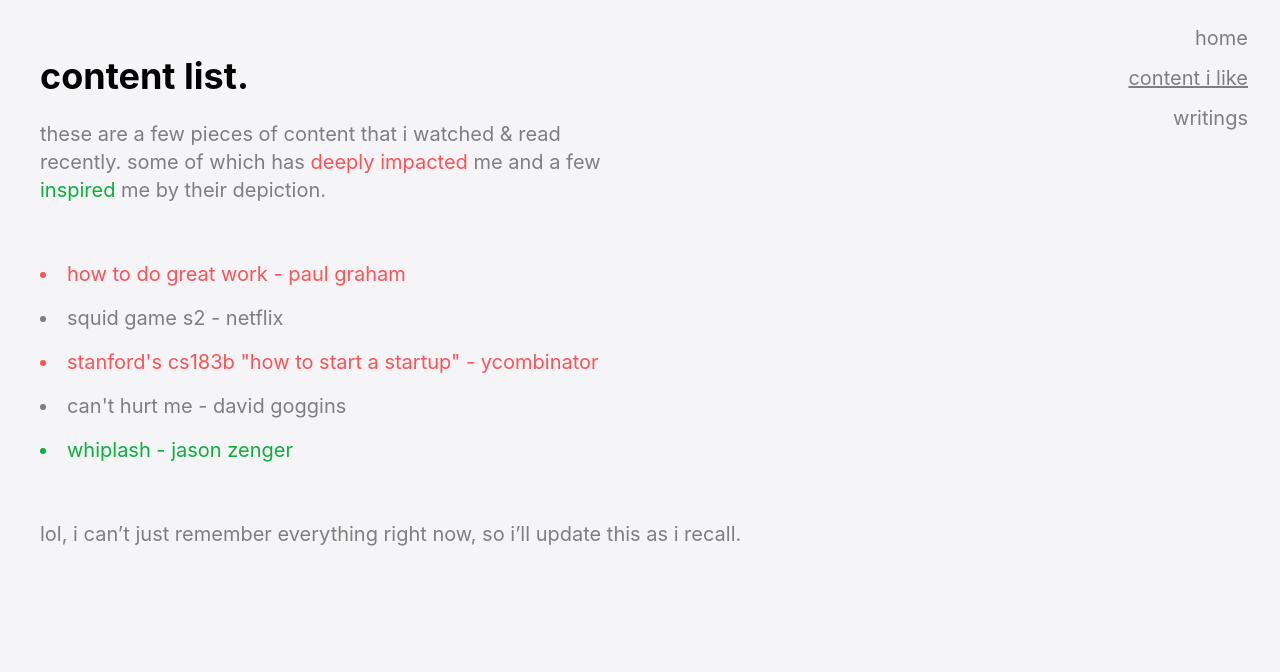
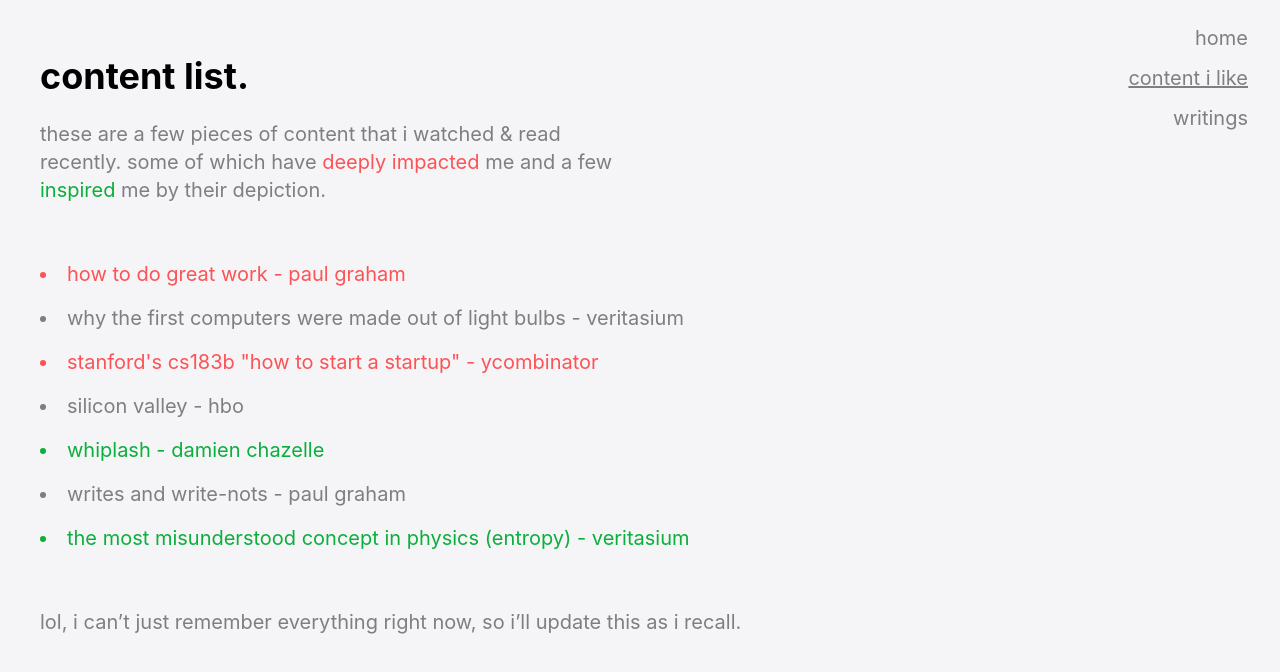
Before and after one commit to AtharvKotekar/atharvkotekar, a React (Vite) app: page /content in a window 1280 px wide. Shown: the top 672 px of the page. Built offline with nearby package versions, Linux system fonts and the light colour scheme.

Commit message:
content update

```diff
--- a/src/pages/Content.tsx
+++ b/src/pages/Content.tsx
@@ -6,7 +6,7 @@
       </h1>
       <p className="text-xl py-2 px-10 text-start max-w-2xl">
         these are a few pieces of content that i watched & read recently. some
-        of which has <span className="text-[#FC5356]">deeply impacted</span> me
+        of which have <span className="text-[#FC5356]">deeply impacted</span> me
         and a few <span className="text-[#0BAF3C]">inspired</span> me by their
         depiction.
       </p>
@@ -24,11 +24,11 @@
 
         <li className="py-2">
           <a
-            href="https://www.netflix.com/in/title/81040344?source=35"
+            href="https://youtu.be/FU_YFpfDqqA?si=CCnneE_n88pBb4vY"
             target="_blank"
             rel="noopener noreferrer"
           >
-            squid game s2 - netflix
+            why the first computers were made out of light bulbs - veritasium
           </a>
         </li>
         <li className="py-2 text-[#FC5356]">
@@ -42,11 +42,11 @@
         </li>
         <li className="py-2">
           <a
-            href="https://www.goodreads.com/book/show/41721428-can-t-hurt-me"
+            href="https://www.hotstar.com/in/shows/silicon-valley/1971002879?utm_source=gwa"
             target="_blank"
             rel="noopener noreferrer"
           >
-            can't hurt me - david goggins
+            silicon valley - hbo
           </a>
         </li>
         <li className="py-2 text-[#0BAF3C]">
@@ -55,7 +55,25 @@
             target="_blank"
             rel="noopener noreferrer"
           >
-            whiplash - jason zenger
+            whiplash - damien chazelle
+          </a>
+        </li>
+        <li className="py-2">
+          <a
+            href="https://paulgraham.com/writes.html"
+            target="_blank"
+            rel="noopener noreferrer"
+          >
+            writes and write-nots - paul graham
+          </a>
+        </li>
+        <li className="py-2 text-[#0BAF3C]">
+          <a
+            href="https://youtu.be/DxL2HoqLbyA?si=WoDzGVrVQ8mpOKEk"
+            target="_blank"
+            rel="noopener noreferrer"
+          >
+            the most misunderstood concept in physics (entropy) - veritasium
           </a>
         </li>
       </ul>
--- a/src/pages/Home.tsx
+++ b/src/pages/Home.tsx
@@ -2,11 +2,13 @@
   return (
     <div className="w-screen h-screen justify-center items-center flex flex-col">
       <h1 className="text-5xl font-bold text-black px-8 text-center">hii! i'm atharv kotekar.</h1>
-      <p className="text-xl max-w-4xl text-center py-6 px-8">
-        18; building cool stuff; and not just an another vibe coder. i’m super
-        active on <a href="https://x.com/atharv_kotekar" target="_blank" className="underline">𝕏</a>, <a href="https://www.instagram.com/_atharvkotekar/" target="_blank" className="underline">instagram</a>, and this <a href="https://www.linkedin.com/in/atharvkotekar/" target="_blank" className="underline">“thrilled to announce platform.”</a>
-        <br /> <br />
-        p.s: dm me anywhere or just shoot an email at <a href="mailto:yo@atharvkotekar.com" className="underline">yo@atharvkotekar.com :)</a>
+      <h2 className="text-xl max-w-4xl text-center py-6 px-8">
+        18; building cool stuff; and not just an another vibe coder. currently making <a href="https://www.opendoc.pro" target="_blank" className="underline">@opendoc.</a><br />
+        i’m super active on <a href="https://x.com/atharv_kotekar" target="_blank" className="underline">𝕏</a>, <a href="https://www.instagram.com/_atharvkotekar/" target="_blank" className="underline">instagram</a>, and this <a href="https://www.linkedin.com/in/atharvkotekar/" target="_blank" className="underline">“thrilled to announce platform.”</a>
+        <br />
+      </h2>
+
+      <p className="text-xl max-w-4xl text-center py-6 px-8">p.s: dm me anywhere or just shoot an email at <a href="mailto:yo@atharvkotekar.com" className="underline">yo@atharvkotekar.com :)</a>
       </p>
     </div>
   );
```
